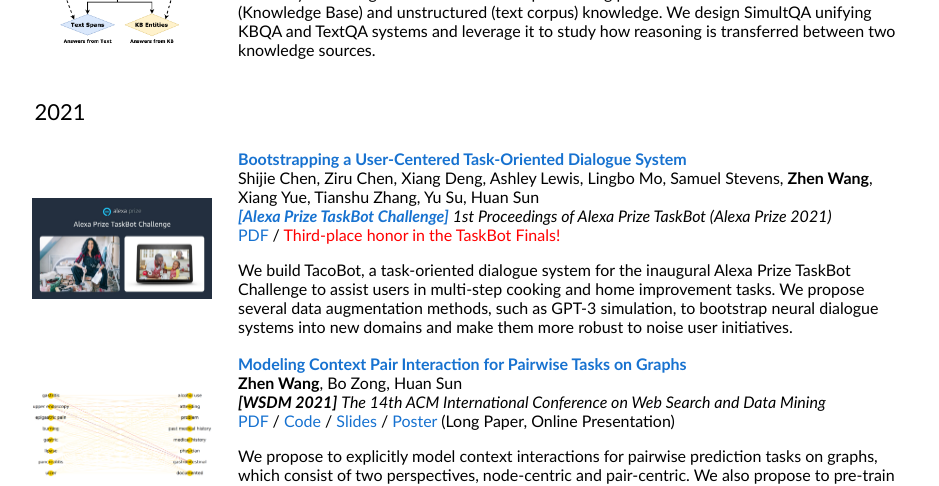
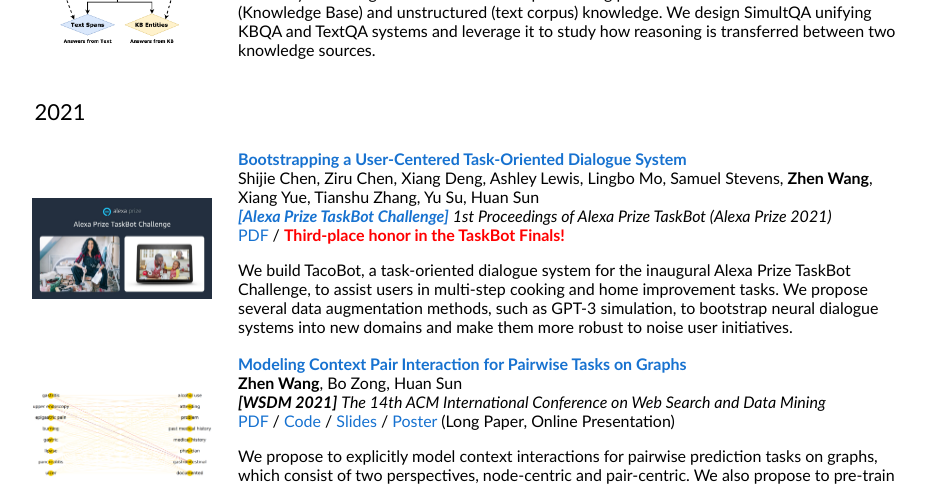
Before and after one commit to zhenwang9102/zhenwang9102.github.io, a Jekyll site: the page built from _posts/2019-06-02-venue.markdown, in a window 1280 px wide and 900 px high, scrolled down 3164 px. Shown: the top 486 px of the window, without its empty margins (178-1117 px from the left). Built offline with Jekyll 4.4.1, drawn with Linux system fonts in a browser that asks for light colours; some of the changed text lies outside the part shown.

Commit message:
Update default.html

```diff
--- a/_layouts/default.html
+++ b/_layouts/default.html
@@ -97,7 +97,7 @@
                 </li>
               </ol>
               <p>
-                <b>Research Opportunities</b>: I consistently seek out highly motivated students, particularly from underrepresented groups, to join me in various research projects both during the school year and throughout the summer. If you are eager to enhance your research abilities and be a part of this exciting opportunity, kindly email me expressing your interest.
+                <a style="color:red"><b>Research Opportunities</b></a>: I consistently seek out highly motivated students, particularly from underrepresented groups, to join me in various research projects both during the school year and throughout the summer. If you are eager to enhance your research abilities and be a part of this exciting opportunity, kindly email me expressing your interest.
               </p>
             </td>
           </tr>
@@ -111,7 +111,7 @@
               <div class="listbox">
                 <ul>
                   <li>
-                    11/2023: Honored to receive the Top Reviewer Award of <a href="https://neurips.cc/Conferences/2023/ProgramCommittee">NeurIPS 2023</a>. Thanks for the complimentary registration!
+                    11/2023: Honored to receive the <b>Top Reviewer Award</b> of <a href="https://neurips.cc/Conferences/2023/ProgramCommittee">NeurIPS 2023</a>. Thanks for the complimentary registration!
                   </li>
                   <li>
                     11/2023: Honored to receive the <a style="color:red"><b>Best Paper Award</b></a> at <a href="https://socalnlp.github.io/symp23/index.html">SoCal NLP 2023</a>.
@@ -507,8 +507,8 @@
               <br>
               <em><a href="https://www.amazon.science/alexa-prize/taskbot-challenge"><b>[Alexa Prize TaskBot Challenge]</b></a></em> <i>1st Proceedings of Alexa Prize TaskBot (Alexa Prize 2021)</i>
               <br>
-              <a href="https://assets.amazon.science/9a/30/5e4931ec41d78abad730707ce95a/bootstrapping-a-user-centered-task-oriented-dialogue-system.pdf">PDF</a> / <a href="https://www.amazon.science/alexa-prize/three-top-performers-emerge-in-inaugural-alexa-prize-taskbot-challenge" style="color:red">Third-place honor in the TaskBot Finals!</a>
-              <p>We build TacoBot, a task-oriented dialogue system for the inaugural Alexa Prize TaskBot Challenge to assist users in multi-step cooking and home improvement tasks. We propose several data augmentation methods, such as GPT-3 simulation, to bootstrap neural dialogue systems into new domains and make them more robust to noise user initiatives.</p>
+              <a href="https://assets.amazon.science/9a/30/5e4931ec41d78abad730707ce95a/bootstrapping-a-user-centered-task-oriented-dialogue-system.pdf">PDF</a> / <a href="https://www.amazon.science/alexa-prize/three-top-performers-emerge-in-inaugural-alexa-prize-taskbot-challenge" style="color:red"><b>Third-place honor in the TaskBot Finals!</b></a>
+              <p>We build TacoBot, a task-oriented dialogue system for the inaugural Alexa Prize TaskBot Challenge, to assist users in multi-step cooking and home improvement tasks. We propose several data augmentation methods, such as GPT-3 simulation, to bootstrap neural dialogue systems into new domains and make them more robust to noise user initiatives.</p>
             </td>
           </tr>
           </table>
```
